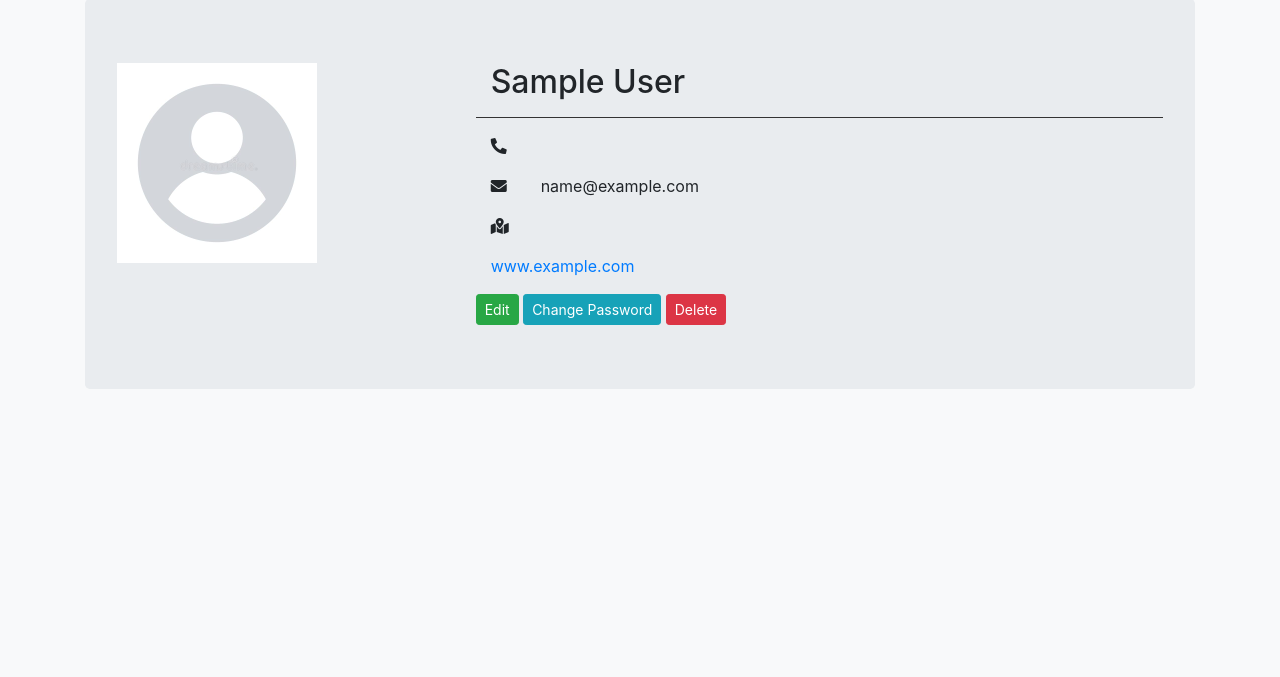
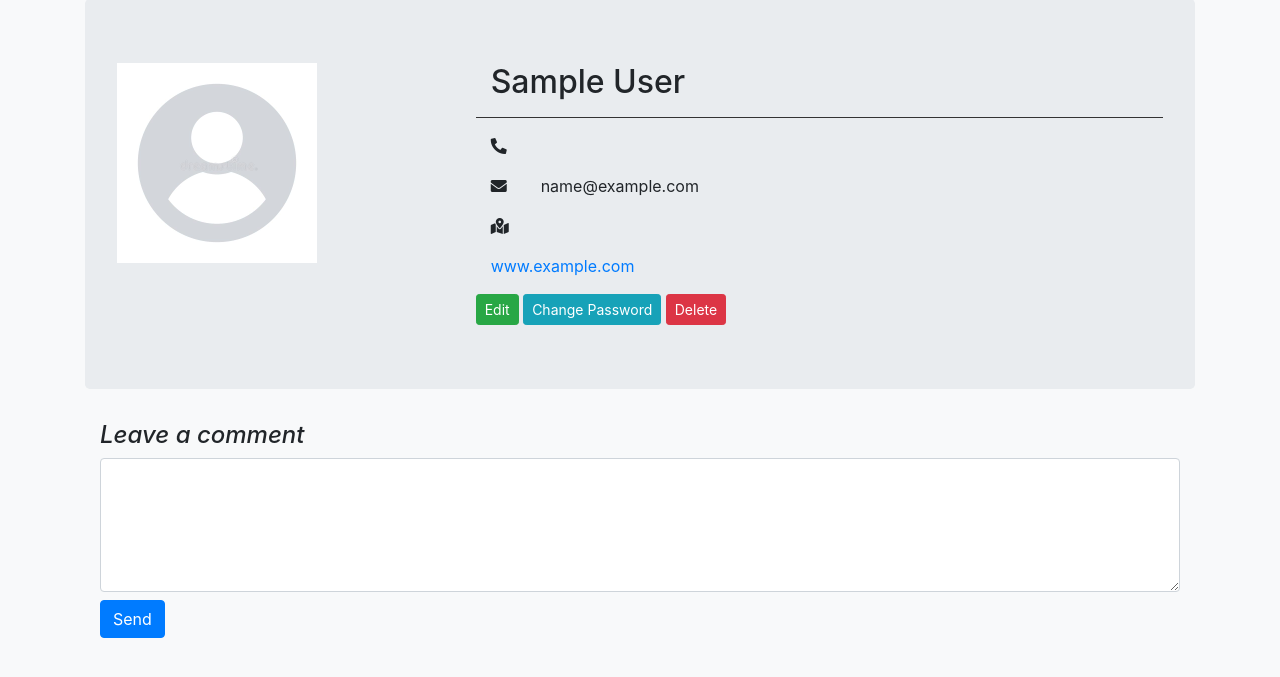
Before and after one commit to smarinov/project-defense, a Django app: page /accounts/profile/1/ in a window 1280 px wide. Shown: the part 101-778 px from the top of the page. Run offline with Django 3.2, Linux system fonts and the light colour scheme; the visitor is signed in with stand-in values (Sample User, id 1); data comes from the database, SQL or seed files in the repository; some libraries are stand-ins or nearby versions.

Commit message:
added commenting functionality

```diff
--- a/secondtech/accounts/forms.py
+++ b/secondtech/accounts/forms.py
@@ -3,7 +3,7 @@ from django.contrib.auth.forms import UserCreationForm, UserChangeForm
 from django.contrib.auth.models import User
 from django.core.exceptions import ValidationError
 
-from accounts.models import UserProfile
+from accounts.models import UserProfile, Comment
 from common.FormMixin import FormMixin
 
 
@@ -57,3 +57,22 @@ class EditUserForm(UserChangeForm):
     class Meta:
         model = User
         fields = ['first_name', 'last_name', 'email']
+
+
+class CommentForm(forms.ModelForm, FormMixin):
+    def __init__(self, *args, **kwargs):
+        super().__init__(*args, **kwargs)
+        self.setup_form()
+
+    class Meta:
+        model = Comment
+        fields = ['text']
+        widgets = {
+            'text': forms.Textarea(attrs={'rows': 5}),
+        }
+
+    def clean_text(self):
+        data = self.cleaned_data['text']
+        if len(data) <= 5:
+            raise ValidationError('Comment should be more than 5 symbols!')
+        return data
--- a/secondtech/accounts/models.py
+++ b/secondtech/accounts/models.py
@@ -3,6 +3,9 @@ from django.db import models
 
 
 # Create your models here.
+from django.utils import timezone
+
+
 class UserProfile(models.Model):
     PLOVDIV = 'plovdiv'
     SOFIA = 'sofia'
@@ -23,3 +26,10 @@ class UserProfile(models.Model):
     phone_number = models.CharField(max_length=30, blank=False)
 
     user = models.OneToOneField(User, on_delete=models.CASCADE)
+
+
+class Comment(models.Model):
+    submitter = models.ForeignKey(User, on_delete=models.CASCADE, related_name='submitter')
+    text = models.TextField(blank=False)
+    receiver = models.ForeignKey(User, on_delete=models.CASCADE, related_name='receiver')
+    created_date = models.DateTimeField(default=timezone.now)
--- a/secondtech/accounts/views.py
+++ b/secondtech/accounts/views.py
@@ -5,24 +5,44 @@ from django.contrib.auth.models import User, Group
 from django.shortcuts import render, redirect
 
 # Create your views here.
-from accounts.forms import RegisterForm, LoginForm, ProfileForm, EditUserForm
-from accounts.models import UserProfile
+from accounts.forms import RegisterForm, LoginForm, ProfileForm, EditUserForm, CommentForm
+from accounts.models import UserProfile, Comment
 from secondtech_core.decorators import group_required
 
 
 @login_required
 @group_required(groups=['Regular User'])
 def details_profile(request, pk):
+    profile = User.objects.get(pk=pk)
+    is_owner = profile.pk == request.user.pk
+    is_superuser = request.user.is_superuser
+    comments = Comment.objects.filter(receiver=profile).order_by('-created_date')
     if request.method == 'GET':
-        profile = User.objects.get(pk=pk)
-        is_owner = profile.pk == request.user.pk
-        is_superuser = request.user.is_superuser
         context = {
             'profile': profile,
             'is_owner': is_owner,
             'is_superuser': is_superuser,
+            'comments': comments,
+            'comment_form': CommentForm()
         }
         return render(request, 'accounts/profile.html', context)
+    else:
+        comment_form = CommentForm(request.POST)
+        if comment_form.is_valid():
+            comment = comment_form.save(commit=False)
+            comment.submitter = request.user
+            comment.receiver = profile
+            comment_form.save()
+            return redirect('user profile', pk)
+        else:
+            context = {
+                'profile': profile,
+                'is_owner': is_owner,
+                'is_superuser': is_superuser,
+                'comments': comments,
+                'comment_form': comment_form,
+            }
+            return render(request, 'accounts/profile.html', context)
 
 
 @login_required
--- a/secondtech/static/css/profile.css
+++ b/secondtech/static/css/profile.css
@@ -4,4 +4,9 @@
 
 li {
     margin-bottom: 10px;
+
 }
+
+ul li {
+    list-style-type: none;
+}
--- a/secondtech/templates/accounts/profile.html
+++ b/secondtech/templates/accounts/profile.html
@@ -43,5 +43,23 @@
                 </div>
             </div>
         </div>
+        <div class="container">
+            <form method="post">
+                {% csrf_token %}
+                <h4 class="font-italic">Leave a comment</h4>
+                {% if comment_form.errors %}
+                    <div class="alert alert-danger" role="alert">
+                        {{ comment_form.text.errors }}
+                    </div>
+                {% endif %}
+                {{ comment_form.text }}
+                <button class="btn btn-primary mt-2">Send</button>
+            </form>
+        </div>
+        {% for comment in comments %}
+            <ul>
+            <li>{{ comment.text }}</li>
+            </ul>
+        {% endfor %}
     </div>
 {% endblock %}
```
Also changed, not shown: secondtech/accounts/migrations/0002_comment.py (added), secondtech/accounts/migrations/0003_comment_created_date.py (added).
